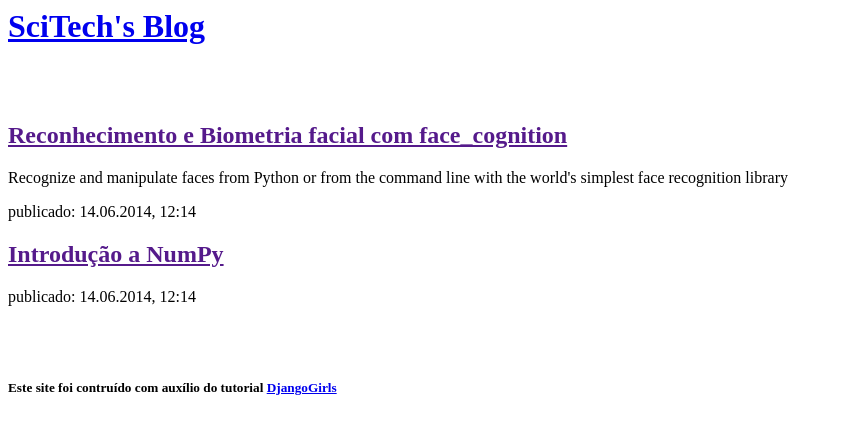
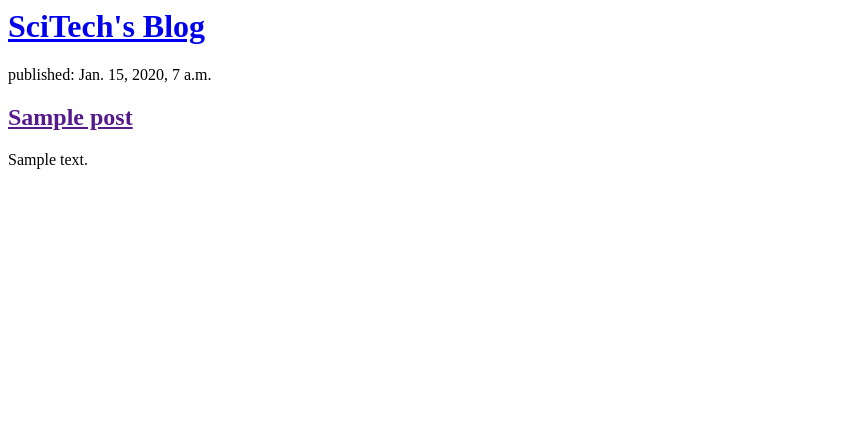
Before and after one commit to ivictoruan/HelloWorldTutorials, a Django app: page / in a window 1280 px wide. Shown: the top 434 px of the page, without its empty margins (0-842 px from the left). Run offline with Django 3.2, Linux system fonts and the light colour scheme; tables that the repository leaves empty hold one stand-in row (values such as "Sample post").

Commit message:
<Modified templates to display posts from database.

```diff
--- a/blog/templates/blog/post_list.html
+++ b/blog/templates/blog/post_list.html
@@ -6,23 +6,12 @@
         <div>
             <h1><a href="/">SciTech's Blog</a></h1>
         </div>
-        <br></br>
+    {% for post in posts %}
         <div>
-            <h2><a href="">Reconhecimento e Biometria facial com face_cognition </a></h2>
-            <p>Recognize and manipulate faces from Python or from the command line with the world's simplest face recognition library</p>
-            <p>publicado: 14.06.2014, 12:14</p>
+            <p>published: {{ post.published_date }}</p>
+            <h2><a href="">{{ post.title }}</a></h2>
+            <p>{{ post.text|linebreaksbr }}</p>
         </div>
-
-        <div>
-            <h2><a href="">Introdução a NumPy</a></h2>
-            <p></p>
-            <p>publicado: 14.06.2014, 12:14</p>
-        </div>
-
-        <br></br>
-
-        <div>
-            <h5>Este site foi contruído com auxílio do tutorial <a href="https://djangogirls.org">DjangoGirls </a></h5>
-        </div>
+    {% endfor %}
     </body>
 </html>
--- a/blog/views.py
+++ b/blog/views.py
@@ -1,6 +1,10 @@
 from django.shortcuts import render
+from django.utils import timezone
+from .models import Post
 
 
 # Create your views here.
 def post_list(request):
-    return render(request, 'blog/post_list.html', {})
+    # a variável post é o nome do QuerySet(filter, order_by, create)
+    posts = Post.objects.filter(published_date__lte=timezone.now()).order_by('published_date')
+    return render(request, 'blog/post_list.html', {'posts': posts})
```
